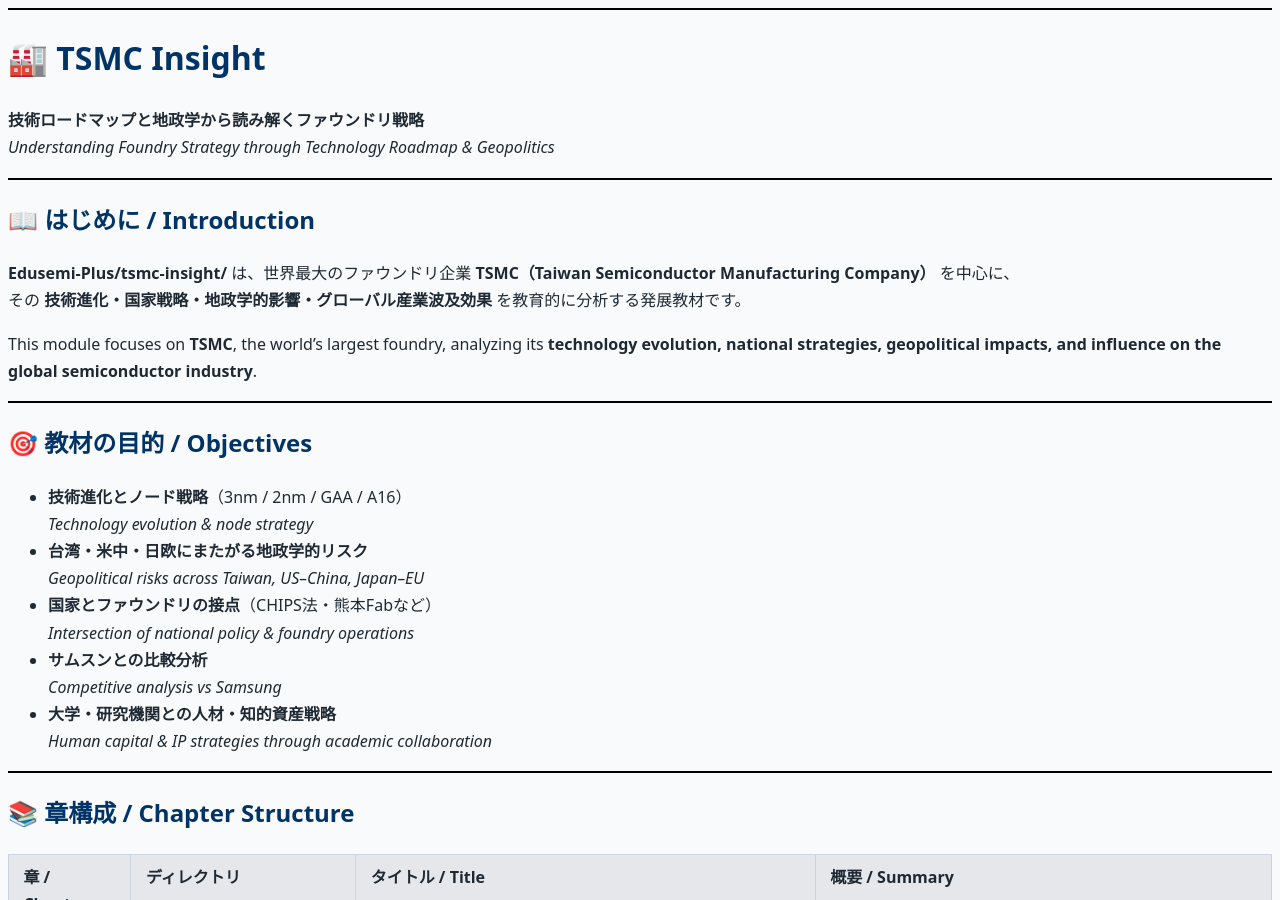
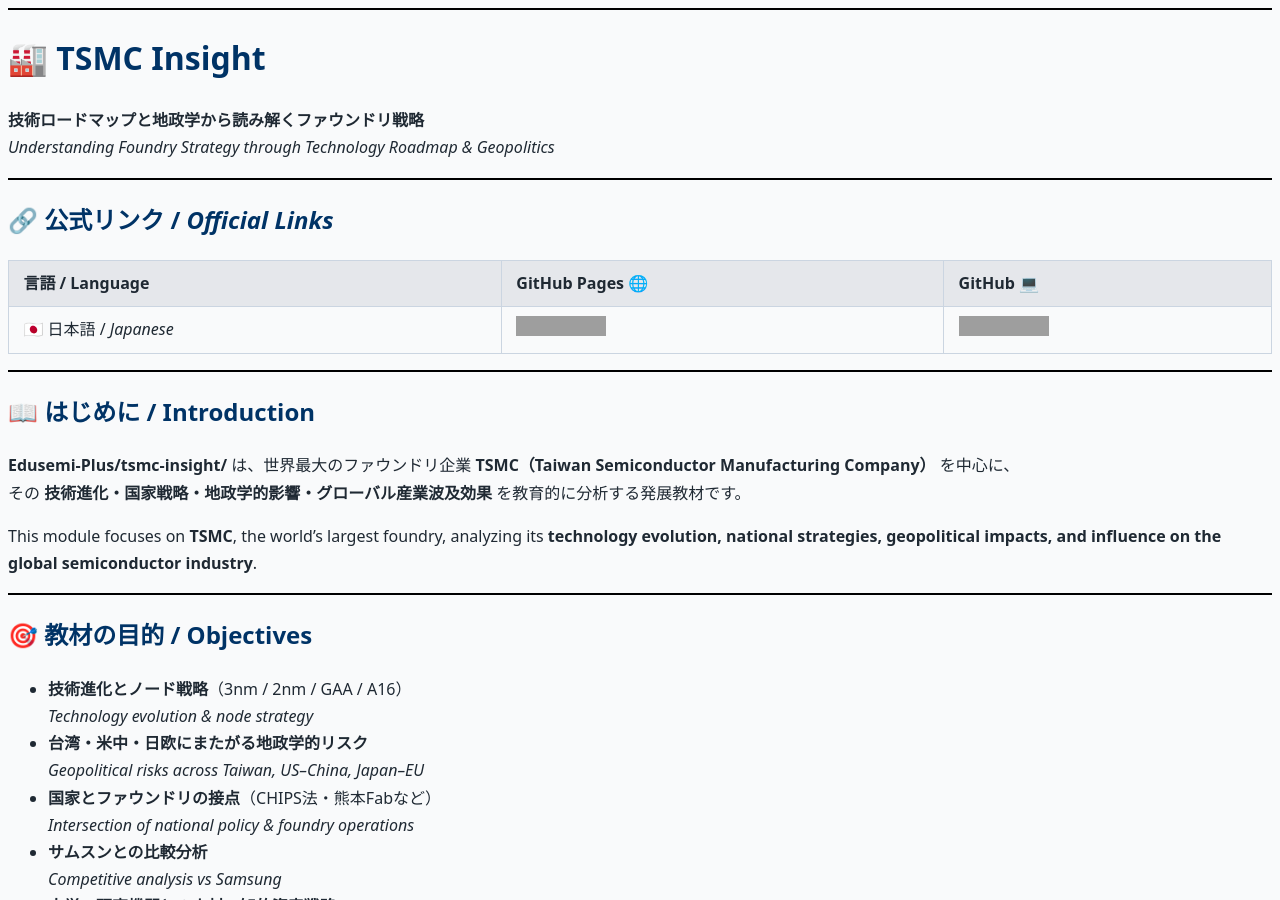
Before and after one commit to Samizo-AITL/Edusemi-Plus, a Jekyll site: the page built from tsmc-insight/index.md, in a window 1280 px wide and 900 px high. Built offline with Jekyll 4.4.1, drawn with Linux system fonts in a browser that asks for light colours; grey boxes are pictures that could not be loaded.

Commit message:
Update index.md

```diff
--- a/tsmc-insight/index.md
+++ b/tsmc-insight/index.md
@@ -8,6 +8,14 @@
 # 🏭 TSMC Insight
 **技術ロードマップと地政学から読み解くファウンドリ戦略**
 *Understanding Foundry Strategy through Technology Roadmap & Geopolitics*
+
+---
+
+## 🔗 公式リンク / *Official Links*
+
+| 言語 / Language | GitHub Pages 🌐 | GitHub 💻 |
+|-----------------|----------------|-----------|
+| 🇯🇵 日本語 / *Japanese* | [![GitHub Pages JP](https://img.shields.io/badge/GitHub%20Pages-日本語版-brightgreen?logo=github)](https://samizo-aitl.github.io/Edusemi-Plus/tsmc-insight/) | [![GitHub Repo JP](https://img.shields.io/badge/GitHub-日本語版-blue?logo=github)](https://github.com/Samizo-AITL/Edusemi-Plus/tree/main/tsmc-insight) |
 
 ---
 
```
